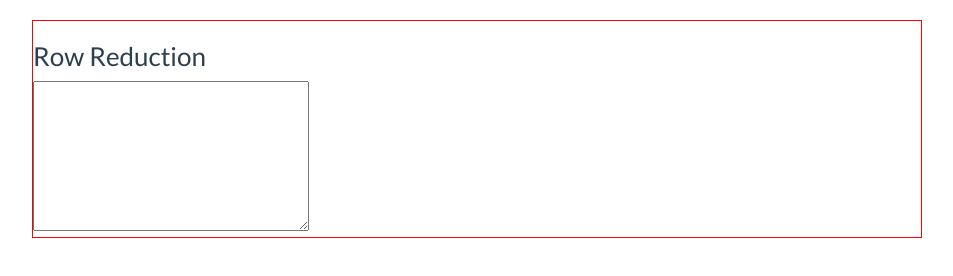
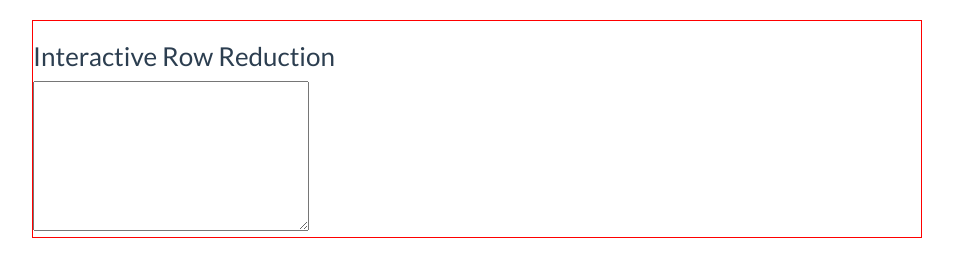
Before and after one commit to ChristopherChudzicki/row-operator, a plain HTML site: page index.html in a window 1280 px wide. Shown: the whole page, without its empty margins (163-1116 px from the left). Drawn offline with nearby package versions, Linux system fonts and the light colour scheme; some packages are replaced by stand-ins of ours; a script that the page names is missing.

Commit message:
change title

```diff
--- a/index.html
+++ b/index.html
@@ -2,7 +2,7 @@
 <html>
 <head>
   <meta charset="utf-8">
-  <title>Math 3D</title>
+  <title>Interactive Row Reduction</title>
 
   <script src="resources/lodash.js"></script>
 
@@ -37,7 +37,7 @@
   <div class="step">
     <div class="row">
       <div class="col-md-12">
-        <h3>Row Reduction</h3>
+        <h3>Interactive Row Reduction</h3>
       </div>
     </div>
     <div class="row">
```
